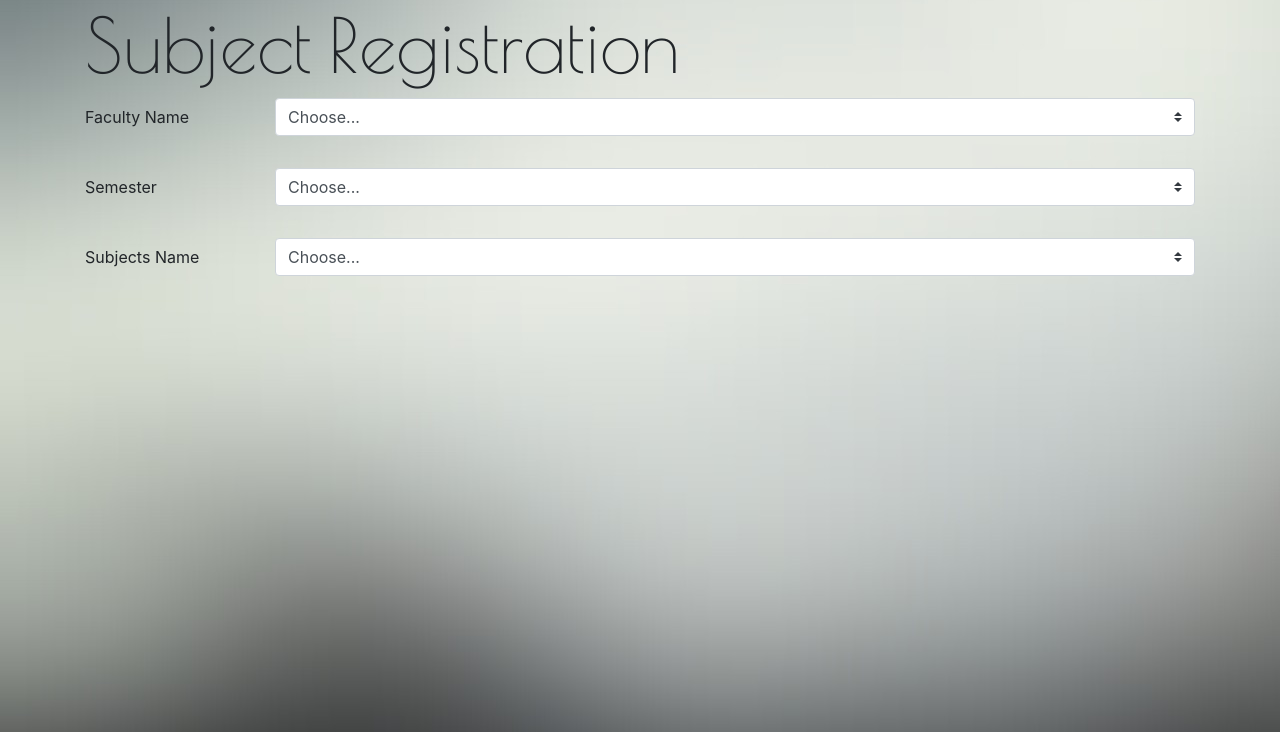
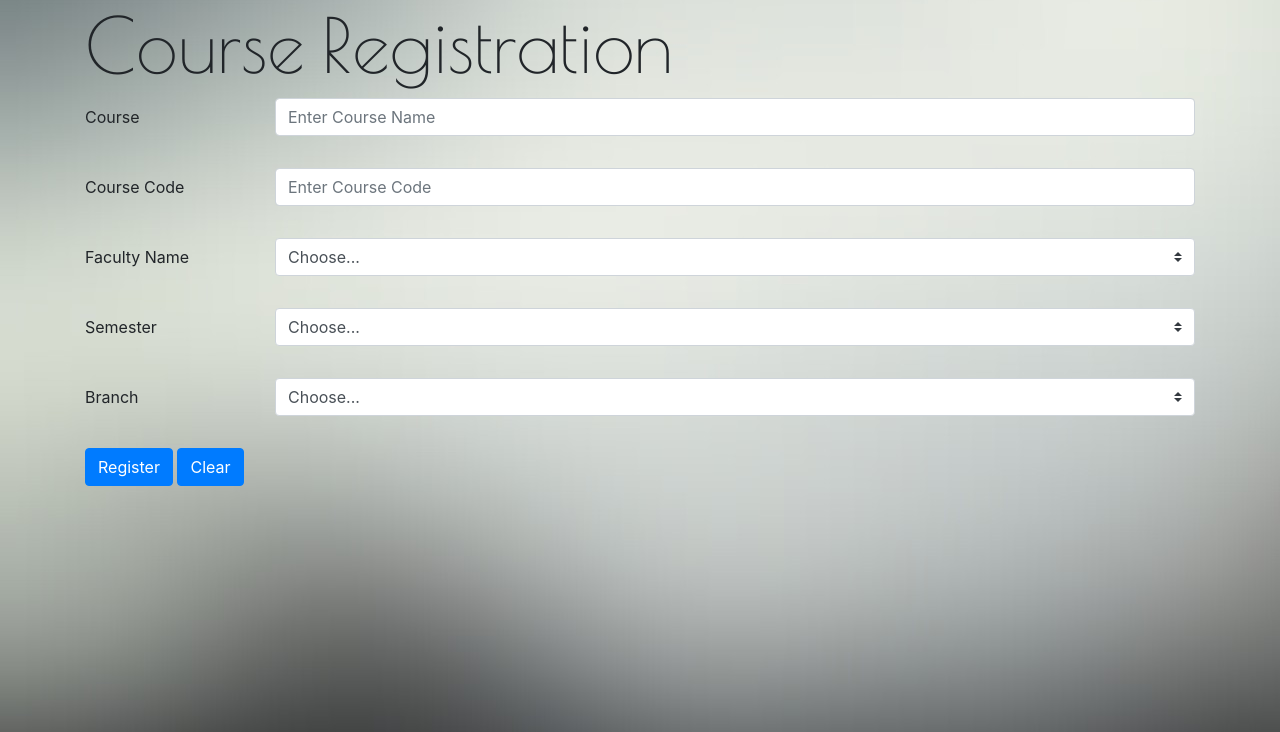
Before and after one commit to letterphile/StudentInfoSys, a Django app: page /subject_registration/ in a window 1280 px wide. Shown: the part 68-800 px from the top of the page. Run offline with Django 3.2, Linux system fonts and the light colour scheme; a user stored in the database is signed in; some libraries are stand-ins or nearby versions.

Commit message:
new forms

```diff
--- a/sis/models.py
+++ b/sis/models.py
@@ -12,7 +12,7 @@ class CustomUser(AbstractUser):
     def __str__(self):
         return self.username
 class Batch(models.Model):
-    year = models.PositiveIntegerField()
+    year = models.PositiveIntegerField(default=1)
     class Meta:
         ordering = ('year',)
     def __str__(self):
@@ -55,16 +55,24 @@ class Student(models.Model):
     class Meta:
         ordering = ('id',)
     def __str__(self):
-        return self.user
+        return str(self.user)
 
 class Exam(models.Model):
     grades = (('O','O'),('A+','A+'),('A','A'),('B+','B+'),('C','C'),('D','D'),('P','P'))
-    semester = models.OneToOneField(Semester,on_delete=models.CASCADE)
-    course = models.OneToOneField(Course,on_delete=models.CASCADE)
-    student = models.OneToOneField(Student,on_delete=models.CASCADE)
+    semester = models.ForeignKey(Semester,on_delete=models.CASCADE)
+    course = models.ForeignKey(Course,on_delete=models.CASCADE)
+    student = models.ForeignKey(Student,on_delete=models.CASCADE)
     grade  = models.CharField(max_length=2,choices=grades)
 
     class Meta:
         ordering = ('id',)
     def __str__(self):
-        return self.course + self.student
+        return str(self.course) +" "+ str(self.student)
+
+class Faculty(models.Model):
+    gender_choices = (('MALE','male'),('FEMALE','female'))
+    user = models.ForeignKey(CustomUser,on_delete=models.CASCADE)
+    phone = models.PositiveIntegerField()
+    email = models.CharField(max_length=20)
+    gender = models.CharField(max_length=20)
+    dob = models.DateField()
--- a/sis/templates/FacReg.html
+++ b/sis/templates/FacReg.html
@@ -1,7 +1,7 @@
 {%extends 'StudReg.html'%}
 {%block body%}
     <div class="container">
-        <h1 class="headingsub" id="Student">Teacher Registration</h1>
+        <h1 class="headingsub" id="Student">FacultyRegistration</h1>
         <form>
             <div class="form-row">
                 <div class="form-group col-md-6">
@@ -40,11 +40,7 @@
                 </div>
                 <div class="form-group col-md-3">
                     <label for="dob">Date of Birth</label>
-                    <input type="text" class="form-control" id="dob" placeholder="Enter Date of Birth">
-                </div>
-                <div class="form-group col-md-6">
-                    <label for="placeb">Place of Birth</label>
-                    <input type="text" class="form-control" id="placeB" placeholder="Enter Place of Birth">
+                    <input type="text" class="form-control" id="dob" placeholder="DD/MM/YYYY">
                 </div>
             </div>
             <div class="form-row">
--- a/sis/templates/StudReg.html
+++ b/sis/templates/StudReg.html
@@ -6,13 +6,17 @@
         <h1 class="headingsub" id="Student">Student Registration</h1>
         <form>
             <div class="form-row">
-                <div class="form-group col-md-6">
+                <div class="form-group col-md-4">
                     <label for="nameF">First Name</label>
                     <input type="text" class="form-control" id="nameF" placeholder="Enter First Name">
                 </div>
-                <div class="form-group col-md-6">
+                <div class="form-group col-md-4">
                     <label for="nameL">Last Name</label>
                     <input type="text" class="form-control" id="nameL" placeholder="Enter Last Name">
+                </div>
+                <div class="form-group col-md-4">
+                        <label for="nameL">Roll Number</label>
+                        <input type="text" class="form-control" id="nameL" placeholder="Enter Roll Number">
                 </div>
             </div>
             <div class="form-row">
@@ -50,6 +54,50 @@
                 </div>
             </div>
             <div class="form-row">
+                <div class="form-group col-md-4">
+                    <label for="Gender">Select Batch</label>
+                    <div class="input-group">
+                        <div class="input-group-prepend">
+                            <label class="input-group-text" for="inputGroupSelect01">Batch</label>
+                        </div>
+                        <select class="custom-select" id="inputGroupSelect01">
+                            <option selected>Choose...</option>
+                            <option value="1">2015</option>
+                            <option value="2">2016</option>
+                            <option value="3">2017</option>
+                        </select>
+                    </div>
+                </div>
+                <div class="form-group col-md-4">
+                    <label for="Gender">Select Branch</label>
+                    <div class="input-group">
+                        <div class="input-group-prepend">
+                            <label class="input-group-text" for="inputGroupSelect01">Branch</label>
+                        </div>
+                        <select class="custom-select" id="inputGroupSelect01">
+                            <option selected>Choose...</option>
+                            <option value="1">Computer Science</option>
+                            <option value="2">Electronics and Communication</option>
+                            <option value="3">Electronics and Engineering</option>
+                        </select>
+                    </div>
+                </div>
+                <div class="form-group col-md-4">
+                    <label for="Gender">Select Semester</label>
+                    <div class="input-group">
+                        <div class="input-group-prepend">
+                            <label class="input-group-text" for="inputGroupSelect01">Semester</label>
+                        </div>
+                        <select class="custom-select" id="inputGroupSelect01">
+                            <option selected>Choose...</option>
+                            <option value="1">S1</option>
+                            <option value="2">S2</option>
+                            <option value="3">S3</option>
+                        </select>
+                    </div>
+                </div>
+            </div>
+            <div class="form-row">
                 <div class="form-group col-md-6">
                     <label for="inputAddress">Address</label>
                     <input type="text" class="form-control" id="inputAddress" placeholder="House Number">
@@ -74,7 +122,6 @@
                     <input type="password" class="form-control" id="pass" placeholder="Enter a strong Password">
                 </div>
             </div>
-
             <button type="submit" class="btn btn-primary">Register</button>
             <button type="submit" class="btn btn-primary">Clear</button>
         </form>
--- a/sis/templates/SubEntry.html
+++ b/sis/templates/SubEntry.html
@@ -1,8 +1,20 @@
 {%extends "FacReg.html"%}
     {%block body%}
     <div class="container">
-        <h1 class="headingsub" id="Student">Subject Registration</h1>
-        <form>
+        <h1 class="headingsub" id="Student">Course Registration</h1>
+        <form action="register/">
+            <div class="form-group row">
+                <label for="Course" class="col-sm-2 col-form-label">Course</label>
+               <div class ="form-group col-md-10" >
+                <input type="text" class="form-control" id="inputZip" placeholder="Enter Course Name">
+                </div>
+            </div>
+            <div class="form-group row">
+                <label for="Course" class="col-sm-2 col-form-label">Course Code</label>
+               <div class ="form-group col-md-10" >
+                <input type="text" class="form-control" id="inputCourseCode" placeholder="Enter Course Code">
+                </div>
+            </div>
             <div class="form-group row">
                 <label for="staticEmail" class="col-sm-2 col-form-label">Faculty Name</label>
                 <div class="form-group col-md-10">
@@ -28,17 +40,18 @@
                 </div>
             </div>
             <div class="form-group row">
-                <label for="dob" class="col-sm-2 col-form-label">Subjects Name</label>
+                <label for="dob" class="col-sm-2 col-form-label">Branch</label>
                 <div class="form-group col-md-10">
                     <select class="custom-select" id="inputGroupSelect01">
                         <option selected>Choose...</option>
-                        <option value="1">English</option>
-                        <option value="2">Hindi</option>
-                        <option value="3">Malayalam</option>
-                        <option value="4">Maths</option>
+                        <option value="1">Computer Science</option>
+                        <option value="2">Electrical and Communication</option>
+                        <option value="3">Electrical and Electronics</option>
                     </select>
                 </div>
             </div>
+            <button type="submit" class="btn btn-primary">Register</button>
+            <button type="submit" class="btn btn-primary">Clear</button>
         </form>
     </div>
 {%endblock%}
```
Also changed, not shown: db.sqlite3, sis/migrations/0004_auto_20181003_1214.py (added).
